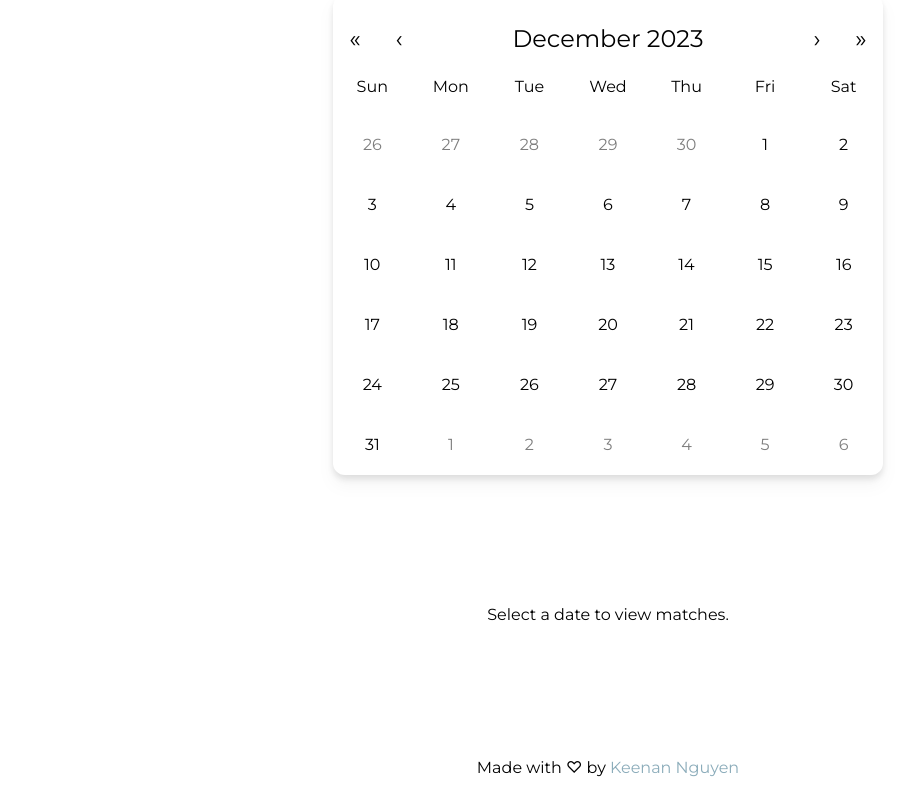
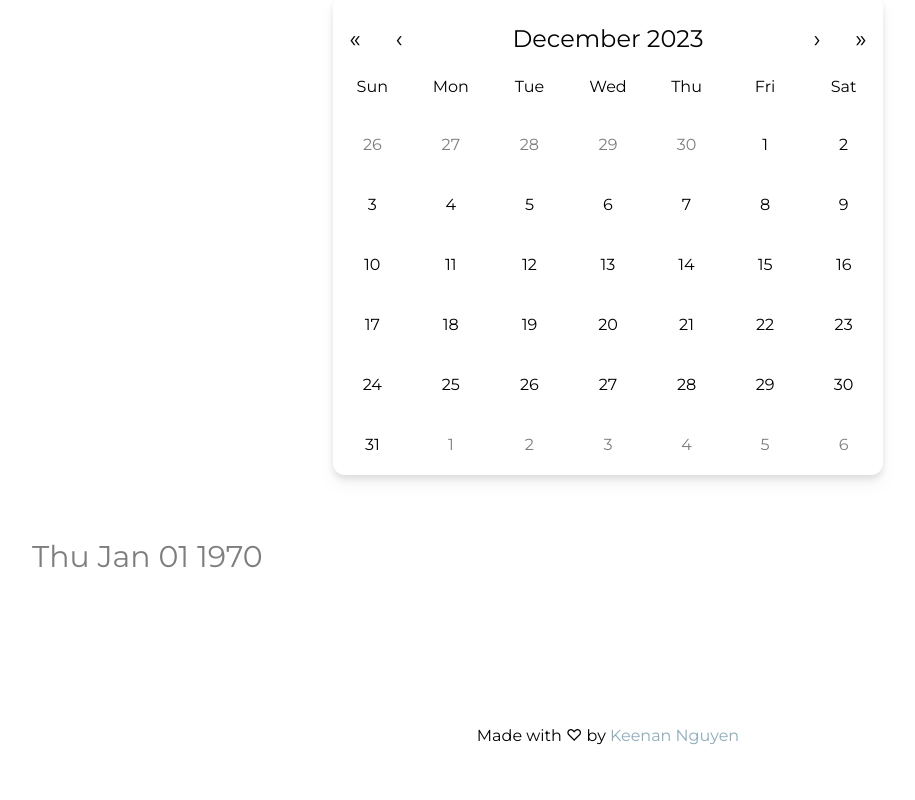
Before and after one commit to KeenanOH/chess-tracker, a React (Vite) app: page / in a window 1280 px wide. Shown: the part 2045-2845 px from the top of the page, without its empty margins (32-947 px from the left). After the commit the page ends 2813 px from the top, so only its background shows below. Built offline with nearby package versions, Linux system fonts and the light colour scheme; no server answers; the database is empty.

Commit message:
Refactored some code

```diff
--- a/src/App.tsx
+++ b/src/App.tsx
@@ -5,7 +5,7 @@ import LandingView from "./views/landing/LandingView"
 import AdminView from "./views/admin/AdminView.tsx"
 import AuthView from "./components/AuthView.tsx"
 import DashboardView from "./views/dashboard/DashboardView.tsx"
-import {getUser, User} from "./database/users.ts"
+import { getUser, User } from "./database/users.ts"
 import OnboardingView from "./views/onboarding/OnboardingView.tsx"
 import { auth } from "./database/firebase.ts"
 
--- a/src/components/Calendar.tsx
+++ b/src/components/Calendar.tsx
@@ -4,7 +4,7 @@ import RCalendar from "react-calendar"
 import "./Calendar.css"
 
 interface CalendarProps {
-    setDate: React.Dispatch<React.SetStateAction<Date | undefined>>
+    setDate: React.Dispatch<React.SetStateAction<Date>>
     onChange?: (date: Date) => Promise<void>
 }
 
--- /dev/null
+++ b/src/components/ConditionalRender.tsx
@@ -0,0 +1,13 @@
+import React from "react"
+
+interface ConditionalRenderProps {
+    children: React.ReactElement
+    bool: boolean
+    onFalse?: React.ReactElement | null
+}
+
+export default function ConditionalRender({ bool, children, onFalse = null }: ConditionalRenderProps) {
+    if (!bool) return onFalse ? onFalse : null
+
+    return children
+}
--- a/src/components/List.tsx
+++ b/src/components/List.tsx
@@ -2,6 +2,7 @@ import React, { useEffect, useState } from "react"
 import { toast } from "react-toastify"
 
 import Button from "./Button.tsx"
+import ConditionalRender from "./ConditionalRender.tsx"
 
 interface TrailingButtonProps {
     trailingButton?: React.ReactElement<typeof Button>
@@ -41,9 +42,16 @@ export default function List<T>({ title, loader, display, className, trailingBut
     return (
         <div className={ "w-full " + (className ? className : "" )}>
             <div className="flex flex-col space-y-5 mx-16 2xl:mx-96">
-                <p className="text-3xl opacity-50 pb-5">{ title }</p>
+                <p className="text-3xl opacity-50">{ title }</p>
                 { loaderData.map(data => display(data)) }
                 <TrailingButton trailingButton={ trailingButton } />
+                <ConditionalRender bool={ !!trailingButton }>
+                    <div className="flex justify-center md:justify-end pt-4">
+                        <div className="w-48">
+                            { trailingButton }
+                        </div>
+                    </div>
+                </ConditionalRender>
             </div>
         </div>
     )
--- a/src/components/MatchesList.tsx
+++ /dev/null
@@ -1,23 +0,0 @@
-import { Match } from "../database/matches.ts"
-
-import ListRow from "./ListRow.tsx"
-
-
-interface MatchesListProps {
-    matches: Match[]
-}
-
-export default function MatchesList({ matches }: MatchesListProps) {
-    return (
-        <div>
-            {
-                matches.length > 0 ?
-                    matches.map((match) => {
-                        return <ListRow key={ match.id }>{ `${match.homeSchool.name} vs. ${match.awaySchool.name} - ${match.date.split("T")[0]}` }</ListRow>
-                    })
-                    :
-                    <p className="text-center pt-16">No matches found.</p>
-            }
-        </div>
-    )
-}
--- a/src/views/admin/AdminView.tsx
+++ b/src/views/admin/AdminView.tsx
@@ -1,12 +1,12 @@
 import React, { useState } from "react"
 
 import NavigationBar from "../../components/NavigationBar.tsx"
-import ListRow from "../../components/ListRow.tsx"
-import Button from "../../components/Button.tsx"
 import Footer from "../../components/Footer.tsx"
 import Calendar from "../../components/Calendar.tsx"
-import SchoolsList from "./components/SchoolsList.tsx"
 import { User } from "../../database/users.ts"
+import List from "../../components/List.tsx"
+import { getMatches } from "../../database/matches.ts"
+import { displayMatches } from "../../helpers.tsx"
 
 interface AdminViewProps {
     user: User | null
@@ -15,7 +15,7 @@ interface AdminViewProps {
 
 export default function AdminView({ user, setUser }: AdminViewProps) {
 
-    const [date, setDate] = useState("")
+    const [date, setDate] = useState<Date>(new Date(0))
 
     return (
         <div>
@@ -25,33 +25,11 @@ export default function AdminView({ user, setUser }: AdminViewProps) {
                     <Calendar setDate={ setDate } />
                 </div>
 
-                <div className="w-full">
-                    <div className="mx-16 2xl:mx-96">
-                        <p className="text-3xl opacity-50 pb-5">{ date }</p>
-                        <div className="space-y-5">
-                            <ListRow>Test</ListRow>
-                            <ListRow>Test</ListRow>
-                            <ListRow>Test</ListRow>
-                        </div>
-                        <div className="flex justify-center md:justify-end pt-4">
-                            <div className="w-48">
-                                <Button onClick={ () => { } }>Add Match</Button>
-                            </div>
-                        </div>
-                    </div>
-                </div>
-
-                <div className="w-full pt-32">
-                    <div className="mx-16 2xl:mx-96">
-                        <p className="text-3xl opacity-50 pb-5">Schools</p>
-                        <SchoolsList />
-                        <div className="flex justify-center md:justify-end pt-4">
-                            <div className="w-48">
-                                <Button onClick={ () => { } }>Add School</Button>
-                            </div>
-                        </div>
-                    </div>
-                </div>
+                <List
+                    title={ date.toDateString() }
+                    loader={ getMatches({ date: new Date(date) }) }
+                    display={ displayMatches }
+                />
             </div>
 
             <Footer />
--- a/src/views/admin/components/SchoolsList.tsx
+++ /dev/null
@@ -1,29 +0,0 @@
-import { useEffect, useState } from "react"
-
-import ListRow from "../../../components/ListRow.tsx"
-import { getSchools, School } from "../../../database/schools.ts"
-
-
-export default function SchoolsList() {
-
-    const [schools, setSchools] = useState<School[]>([])
-
-    useEffect(() => {
-        getSchools()
-            .then((schools) => {
-                setSchools(schools)
-            })
-    }, [setSchools])
-
-    return (
-        <div className="space-y-5">
-            {
-                schools.map((school) => {
-                    return (
-                        <ListRow key={ school.id }>{ school.name }</ListRow>
-                    )
-                })
-            }
-        </div>
-    )
-}
--- a/src/views/landing/components/ScheduleSection.tsx
+++ b/src/views/landing/components/ScheduleSection.tsx
@@ -4,26 +4,11 @@ import Calendar from "../../../components/Calendar.tsx"
 import List from "../../../components/List.tsx"
 import { getMatches } from "../../../database/matches.ts"
 import { displayMatches } from "../../../helpers.tsx"
-
-interface MatchListSectionProps {
-    date?: Date
-}
-
-function MatchListSection({ date }: MatchListSectionProps) {
-    if (!date) return <p className="text-center pt-16">Select a date to view matches.</p>
-
-    return (
-        <List
-            title={ date.toDateString() }
-            loader={ getMatches({ date: new Date(date) }) }
-            display={ displayMatches }
-        />
-    )
-}
+import ConditionalDisplay from "../../../components/ConditionalRender.tsx"
 
 export default function ScheduleSection() {
 
-    const [date, setDate] = useState<Date>()
+    const [date, setDate] = useState<Date>(new Date(0))
 
     return (
         <div id="schedule-section" className="flex flex-col items-center pt-16">
@@ -31,7 +16,13 @@ export default function ScheduleSection() {
                 <Calendar setDate={ setDate } />
             </div>
 
-            <MatchListSection date={ date } />
+            <ConditionalDisplay bool={ date.getTime() == 0 } onFalse={ <p className="text-center pt-16">Select a date to view matches.</p> }>
+                <List
+                    title={ date.toDateString() }
+                    loader={ getMatches({ date: new Date(date) }) }
+                    display={ displayMatches }
+                />
+            </ConditionalDisplay>
         </div>
     )
 }
```
Also changed, not shown: src/views/onboarding/components/OnboardingModal.tsx (+4 -3 lines).
